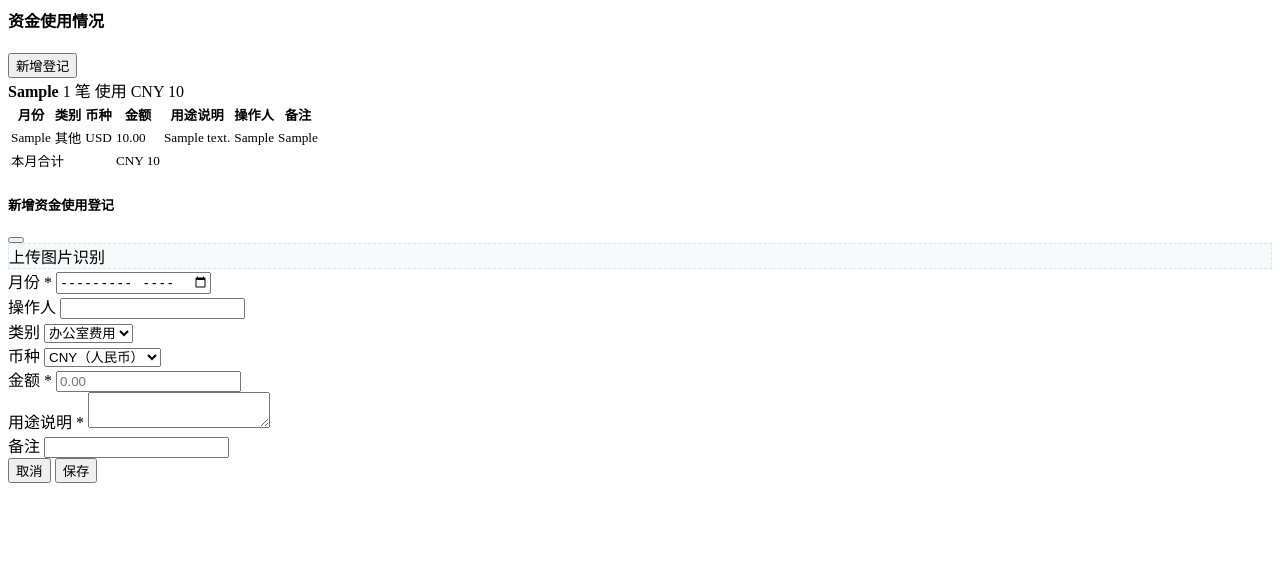
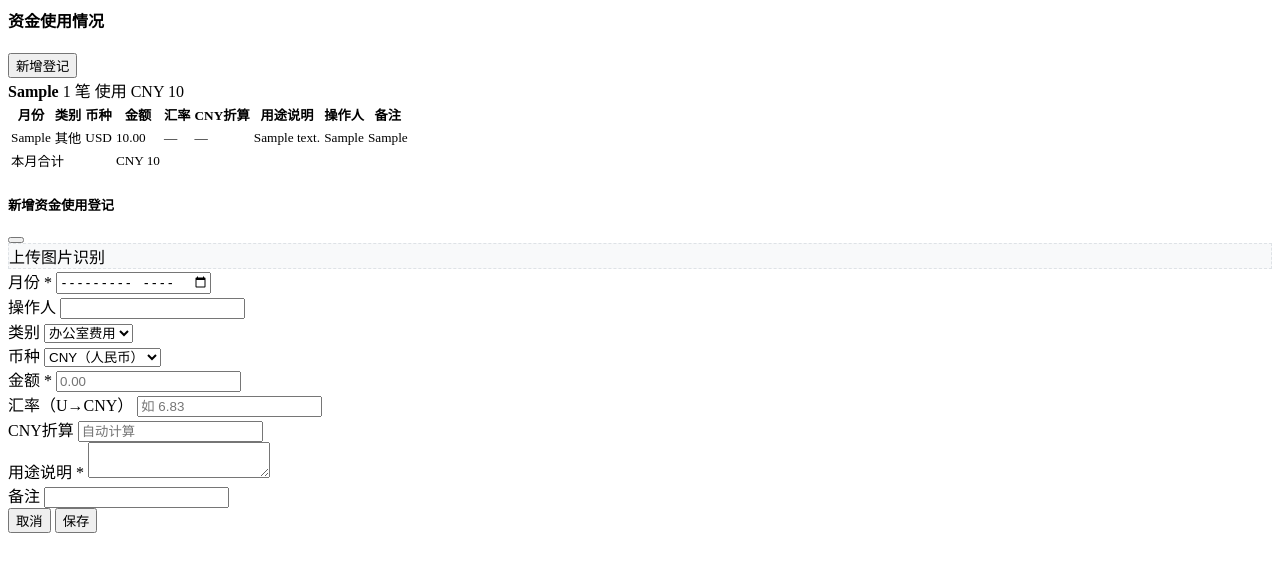
Before and after one commit to shanglily01-lab/hrsrc, a FastAPI app: page /my/fundusage in a window 1280 px wide. Shown: the top 572 px of the page. Run offline with FastAPI, Linux system fonts and the light colour scheme; the visitor is signed in with stand-in values (Sample User, id 1); tables that the repository leaves empty hold one stand-in row (values such as "Sample post").

Commit message:
feat: 资金使用登记支持汇率和CNY折算
- FinFundUsage 新增 exchange_rate 字段，启动时自动补列
- 表格新增汇率、CNY折算列
- 弹窗新增汇率输入和自动折算显示
- 支持编辑已有记录（含汇率）

Co-Authored-By: Claude Sonnet 4.6 <noreply@anthropic.com>

```diff
--- a/app/main.py
+++ b/app/main.py
@@ -8,6 +8,15 @@ from app.database import engine, Base
 # 确保上传目录存在
 for _d in ("uploads/expenses", "uploads/fundusage", "uploads/images", "static"):
     os.makedirs(_d, exist_ok=True)
+
+# 补充数据库列（如已存在则忽略错误）
+def _add_column_if_missing(engine, table, col_def):
+    try:
+        with engine.connect() as conn:
+            conn.execute(__import__("sqlalchemy").text(f"ALTER TABLE {table} ADD COLUMN {col_def}"))
+            conn.commit()
+    except Exception:
+        pass
 from app.routers import auth, pages, finance, hr, projects, leave, announcement, team
 from app.routers import mobile
 
@@ -15,6 +24,8 @@ from app.routers import mobile
 import app.models.team    # noqa: F401
 import app.models.mobile  # noqa: F401 — 注册 CheckIn 到 Base
 Base.metadata.create_all(bind=engine, checkfirst=True)
+
+_add_column_if_missing(engine, "fin_fund_usage", "exchange_rate DECIMAL(10,4) DEFAULT NULL")
 
 app = FastAPI(title="分布式项目管理系统")
 
--- a/app/models/finance.py
+++ b/app/models/finance.py
@@ -113,6 +113,7 @@ class FinFundUsage(Base):
     usage_month = Column(Text)          # YYYY-MM
     currency = Column(Text)             # U / RMB
     amount = Column(Numeric(30, 4))
+    exchange_rate = Column(Numeric(10, 4))  # U→CNY 汇率（仅 currency=U 时有意义）
     category = Column(Text)             # 薪资 / 运营 / 推广 / 其他
     description = Column(Text)          # 使用说明
     operator = Column(Text)             # 操作人
--- a/app/routers/finance.py
+++ b/app/routers/finance.py
@@ -1023,9 +1023,12 @@ def page_fundusage(request: Request, db: Session = Depends(get_db)):
         if cat not in FR_CATEGORIES:
             cat = "其他"
         cur = r.currency or "CNY"
+        rate = float(r.exchange_rate) if r.exchange_rate else None
+        cny_val = (amt * rate) if (cur == "U" and rate) else (amt if cur != "U" else None)
         grouped[mk].append({
             "id": r.id, "usage_month": r.usage_month, "currency": cur,
             "amount": float(r.amount) if r.amount else None,
+            "exchange_rate": rate, "cny_val": cny_val,
             "category": cat, "description": r.description,
             "operator": r.operator, "remarks": r.remarks,
         })
@@ -1229,6 +1232,7 @@ def get_fundusage(uid: int, db: Session = Depends(get_db)):
         return err("不存在")
     return ok({"id": r.id, "usageMonth": r.usage_month, "currency": r.currency,
                "amount": float(r.amount) if r.amount else None,
+               "exchangeRate": float(r.exchange_rate) if r.exchange_rate else None,
                "category": r.category, "description": r.description,
                "operator": r.operator, "remarks": r.remarks})
 
@@ -1248,6 +1252,7 @@ async def create_fundusage(request: Request, db: Session = Depends(get_db)):
         usage_month=body.get("usageMonth"),
         currency=body.get("currency", "U"),
         amount=to_decimal(body.get("amount")),
+        exchange_rate=to_decimal(body.get("exchangeRate")) if body.get("exchangeRate") else None,
         category=body.get("category", "其他"),
         description=body.get("description"),
         operator=operator,
@@ -1268,6 +1273,8 @@ async def update_fundusage(uid: int, request: Request, db: Session = Depends(get
     r.usage_month = body.get("usageMonth", r.usage_month)
     r.currency = body.get("currency", r.currency)
     r.amount = to_decimal(body.get("amount")) if body.get("amount") is not None else r.amount
+    if body.get("exchangeRate") is not None:
+        r.exchange_rate = to_decimal(body.get("exchangeRate")) or None
     r.category = body.get("category", r.category)
     r.description = body.get("description", r.description)
     r.operator = body.get("operator", r.operator)
--- a/app/templates/finance/fundusage.html
+++ b/app/templates/finance/fundusage.html
@@ -179,6 +179,8 @@
                             <th>类别</th>
                             <th>币种</th>
                             <th>金额</th>
+                            <th>汇率</th>
+                            <th>CNY折算</th>
                             <th>用途说明</th>
                             <th>操作人</th>
                             <th>备注</th>
@@ -198,6 +200,12 @@
                                 <span class="badge rounded-pill {{ 'bg-primary text-white' if r.currency == 'U' else 'bg-success text-white' }}">{{ r.currency }}</span>
                             </td>
                             <td class="fw-500">{{ "%.2f"|format(r.amount) if r.amount else '—' }}</td>
+                            <td class="text-muted small">{{ "%.4g"|format(r.exchange_rate) if r.exchange_rate else '—' }}</td>
+                            <td class="fw-500">
+                                {% if r.cny_val %}
+                                <span class="text-success">CNY {{ "%.0f"|format(r.cny_val) }}</span>
+                                {% else %}—{% endif %}
+                            </td>
                             <td style="max-width:200px;white-space:nowrap;overflow:hidden;text-overflow:ellipsis"
                                 title="{{ r.description }}">{{ r.description or '—' }}</td>
                             <td>{{ r.operator or '—' }}</td>
@@ -205,7 +213,10 @@
                                 title="{{ r.remarks }}">{{ r.remarks or '' }}</td>
                             {% if is_admin %}
                             <td>
-                                <button class="btn btn-sm btn-outline-danger py-0 px-2" onclick="delUsage({{ r.id }})">
+                                <button class="btn btn-sm btn-outline-secondary py-0 px-1 me-1" onclick="editUsage({{ r.id }})">
+                                    <i class="bi bi-pencil"></i>
+                                </button>
+                                <button class="btn btn-sm btn-outline-danger py-0 px-1" onclick="delUsage({{ r.id }})">
                                     <i class="bi bi-trash"></i>
                                 </button>
                             </td>
@@ -221,7 +232,7 @@
                                 {% if month_u > 0 and month_cny > 0 %} / {% endif %}
                                 {% if month_cny > 0 %}<span class="text-danger">CNY {{ "%.0f"|format(month_cny) }}</span>{% endif %}
                             </td>
-                            <td colspan="{{ 4 if is_admin else 3 }}"></td>
+                            <td colspan="{{ 6 if is_admin else 5 }}"></td>
                         </tr>
                     </tfoot>
                 </table>
@@ -322,6 +333,14 @@
                         <label class="form-label small text-muted">金额 *</label>
                         <input type="number" class="form-control" id="fuAmount" step="0.01" placeholder="0.00">
                     </div>
+                    <div class="col-md-4" id="fuRateRow">
+                        <label class="form-label small text-muted">汇率（U→CNY）</label>
+                        <input type="number" class="form-control" id="fuRate" step="0.0001" placeholder="如 6.83">
+                    </div>
+                    <div class="col-md-4" id="fuCnyRow">
+                        <label class="form-label small text-muted">CNY折算</label>
+                        <input type="text" class="form-control" id="fuCnyCalc" readonly placeholder="自动计算">
+                    </div>
                     <div class="col-12">
                         <label class="form-label small text-muted">用途说明 *</label>
                         <textarea class="form-control" id="fuDescription" rows="2"></textarea>
@@ -363,6 +382,25 @@ function _fuResetOcr() {
     document.getElementById('fuSingleForm').style.display = '';
     document.getElementById('fuSingleFooter').style.display = '';
 }
+function _fuUpdateCnyCalc() {
+    const cur = document.getElementById('fuCurrency').value;
+    const amt = parseFloat(document.getElementById('fuAmount').value) || 0;
+    const rate = parseFloat(document.getElementById('fuRate').value) || 0;
+    const rateRow = document.getElementById('fuRateRow');
+    const cnyRow = document.getElementById('fuCnyRow');
+    if (cur === 'U') {
+        rateRow.style.display = ''; cnyRow.style.display = '';
+        document.getElementById('fuCnyCalc').value = (amt && rate) ? 'CNY ' + (amt * rate).toFixed(0) : '';
+    } else {
+        rateRow.style.display = 'none'; cnyRow.style.display = 'none';
+        document.getElementById('fuRate').value = '';
+        document.getElementById('fuCnyCalc').value = '';
+    }
+}
+document.getElementById('fuCurrency').addEventListener('change', _fuUpdateCnyCalc);
+document.getElementById('fuAmount').addEventListener('input', _fuUpdateCnyCalc);
+document.getElementById('fuRate').addEventListener('input', _fuUpdateCnyCalc);
+
 window.openAdd = function() {
     document.getElementById('fuModalTitle').textContent = '新增资金使用登记';
     document.getElementById('fuId').value = '';
@@ -370,24 +408,49 @@ window.openAdd = function() {
     document.getElementById('fuCategory').value = '办公室费用';
     _fuOnCategoryChange();
     document.getElementById('fuOperator').value = _fuUname;
-    ['fuAmount','fuDescription','fuRemarks'].forEach(id => document.getElementById(id).value = '');
+    ['fuAmount','fuDescription','fuRemarks','fuRate','fuCnyCalc'].forEach(id => document.getElementById(id).value = '');
+    _fuUpdateCnyCalc();
     _fuResetOcr();
     bootstrap.Modal.getOrCreateInstance(document.getElementById('fuModal')).show();
 };
+window.editUsage = function(id) {
+    fetch('/api/finance/fundusage/' + id)
+        .then(r => r.json()).then(resp => {
+            if (!resp.success) { _alert(resp.message); return; }
+            const d = resp.data;
+            document.getElementById('fuModalTitle').textContent = '编辑资金使用登记';
+            document.getElementById('fuId').value = id;
+            document.getElementById('fuMonth').value = d.usageMonth || '';
+            document.getElementById('fuCategory').value = d.category || '其他';
+            document.getElementById('fuCurrency').value = d.currency || 'CNY';
+            document.getElementById('fuAmount').value = d.amount || '';
+            document.getElementById('fuRate').value = d.exchangeRate || '';
+            document.getElementById('fuDescription').value = d.description || '';
+            document.getElementById('fuOperator').value = d.operator || '';
+            document.getElementById('fuRemarks').value = d.remarks || '';
+            _fuUpdateCnyCalc();
+            _fuResetOcr();
+            bootstrap.Modal.getOrCreateInstance(document.getElementById('fuModal')).show();
+        });
+};
 window.saveUsage = function() {
+    const id = document.getElementById('fuId').value;
     const body = {
-        usageMonth:  document.getElementById('fuMonth').value,
-        currency:    document.getElementById('fuCurrency').value,
-        amount:      document.getElementById('fuAmount').value || null,
-        category:    document.getElementById('fuCategory').value,
-        description: document.getElementById('fuDescription').value,
-        operator:    document.getElementById('fuOperator').value || _fuUname,
-        remarks:     document.getElementById('fuRemarks').value,
+        usageMonth:   document.getElementById('fuMonth').value,
+        currency:     document.getElementById('fuCurrency').value,
+        amount:       document.getElementById('fuAmount').value || null,
+        exchangeRate: document.getElementById('fuRate').value || null,
+        category:     document.getElementById('fuCategory').value,
+        description:  document.getElementById('fuDescription').value,
+        operator:     document.getElementById('fuOperator').value || _fuUname,
+        remarks:      document.getElementById('fuRemarks').value,
     };
     if (!body.description) { _alert('用途说明不能为空'); return; }
     if (!body.amount)       { _alert('金额不能为空'); return; }
-    fetch('/api/finance/fundusage', {
-        method: 'POST', headers: {'Content-Type':'application/json'},
+    const method = id ? 'PUT' : 'POST';
+    const url = id ? '/api/finance/fundusage/' + id : '/api/finance/fundusage';
+    fetch(url, {
+        method, headers: {'Content-Type':'application/json'},
         body: JSON.stringify(body)
     }).then(r => r.json()).then(resp => {
         if (resp.success) {
```
